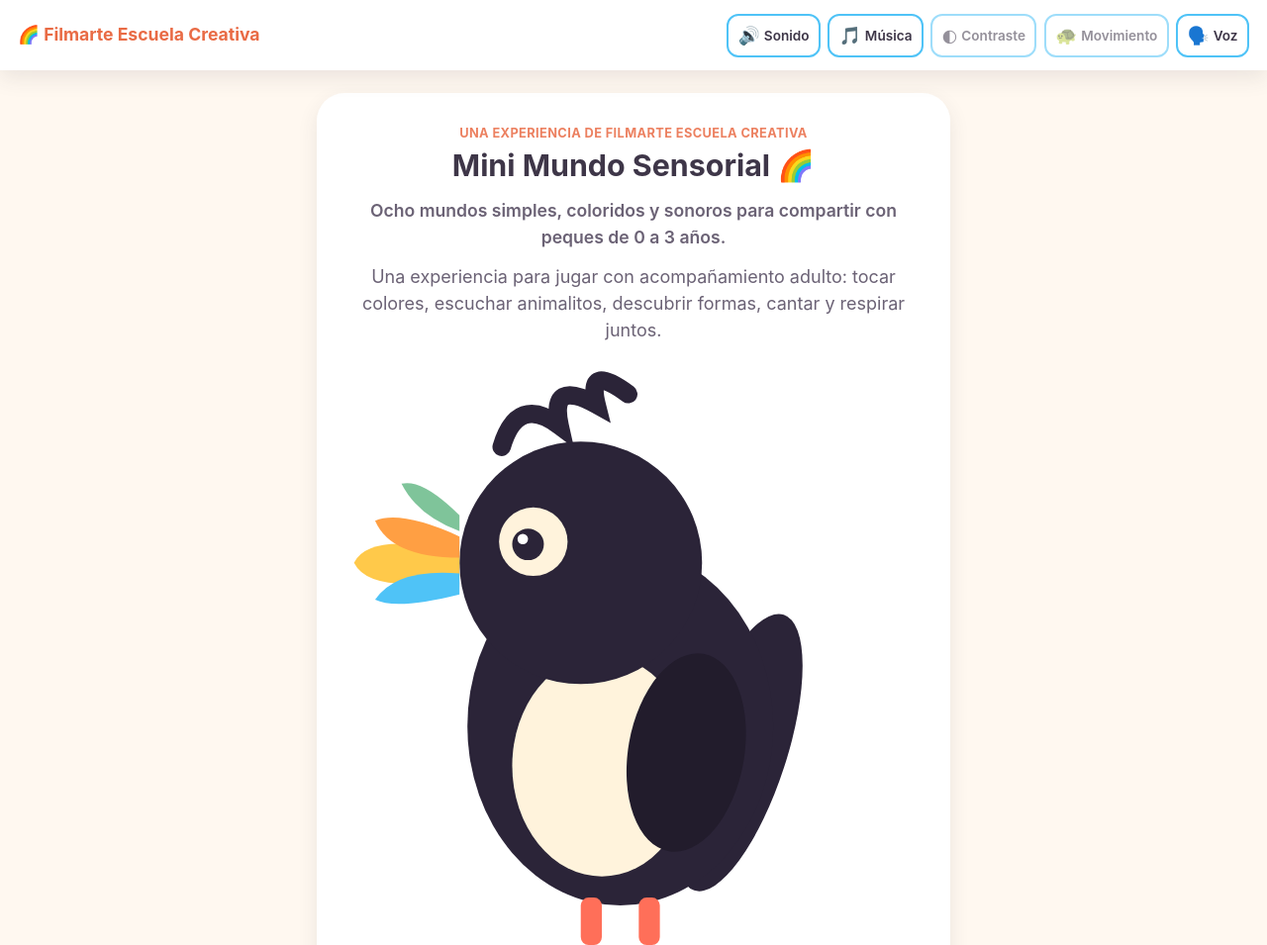
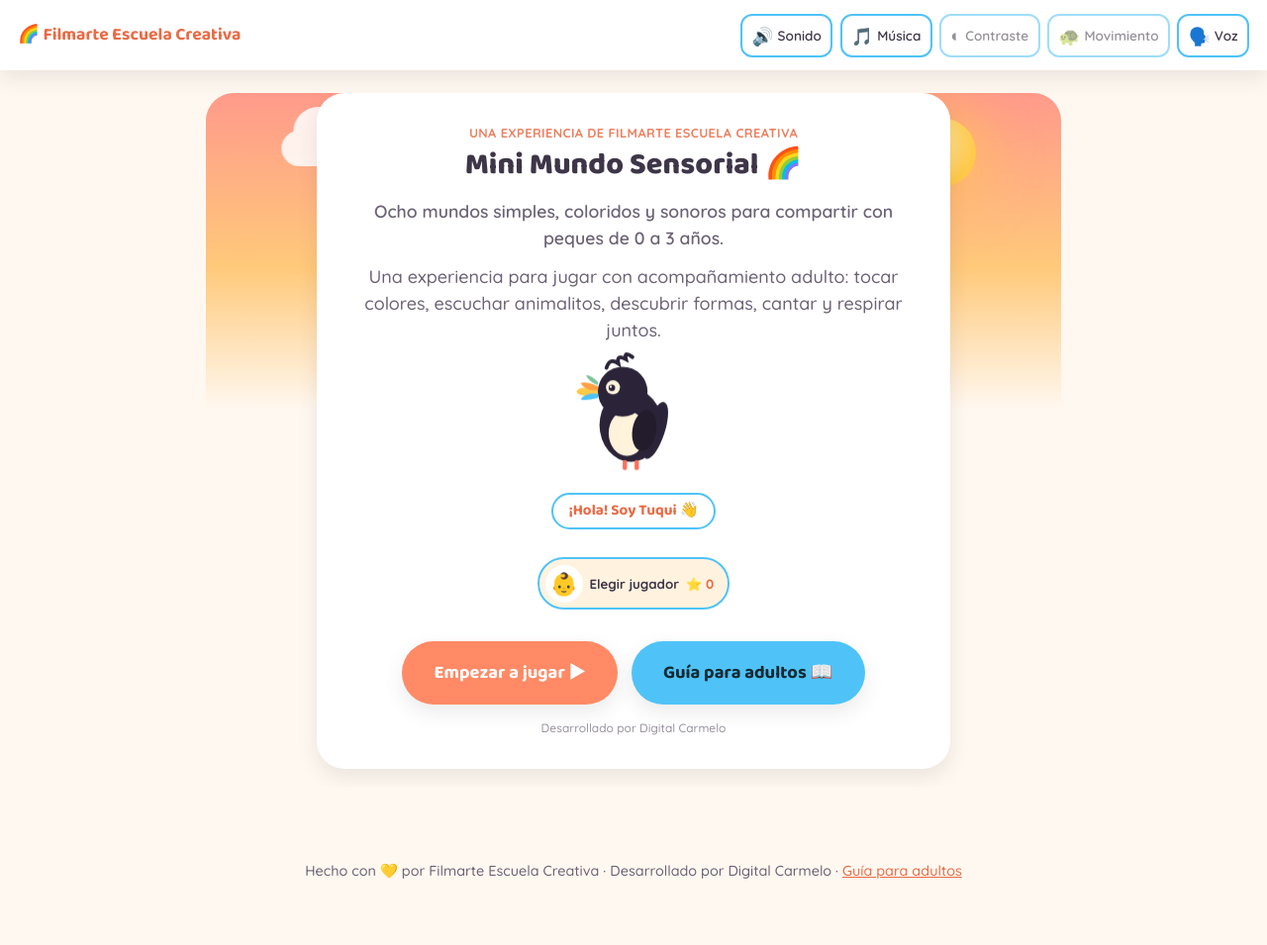
Before and after one commit to filmarteaudiovisuales/mini-mundo-sensorial, a plain HTML site: page index.html in a window 1280 px wide. Shown: the top 955 px of the page at 99% size. After the commit the page ends 932 px from the top, so only its background shows below. Drawn offline with Linux system fonts and the light colour scheme.

Commit message:
Refactor font styles and add hero scene animations.tuqui version
Updated font variables and added new styles for hero scene and mascot.

```diff
--- a/style.css
+++ b/style.css
@@ -25,7 +25,8 @@
   --shadow-soft: 0 8px 20px rgba(62, 54, 72, 0.10);
   --shadow-soft-hover: 0 10px 26px rgba(62, 54, 72, 0.16);
   --focus-ring: 3px solid #2F6FED;
-  --font-main: -apple-system, "Segoe UI Rounded", "Segoe UI", "Trebuchet MS", Verdana, sans-serif;
+  --font-main: 'Quicksand', -apple-system, "Segoe UI", sans-serif;
+  --font-display: 'Baloo 2', var(--font-main);
   --transition-fast: 0.2s ease;
   --transition-slow: 0.6s ease;
 }
@@ -101,14 +102,15 @@
   -webkit-tap-highlight-color: transparent;
 }
 
-h1, h2, h3, h4 { line-height: 1.2; margin: 0 0 0.5em; }
-h1 { font-size: 1.9rem; }
+h1, h2, h3, h4 { line-height: 1.2; margin: 0 0 0.5em; font-family: var(--font-display); font-weight: 700; }
+h1 { font-size: 1.9rem; font-weight: 800; }
 h2 { font-size: 1.5rem; }
 h3 { font-size: 1.15rem; }
 h4 { font-size: 1rem; }
 p { margin: 0 0 0.75em; }
 
 button { font-family: inherit; cursor: pointer; }
+.btn, .brand, .mode-btn, .game-instructions { font-family: var(--font-display); }
 
 .skip-link {
   position: absolute;
@@ -189,6 +191,7 @@
 
 .screen.hidden { display: none; }
 .screen { outline: none; }
+#screen-welcome { position: relative; overflow: hidden; border-radius: var(--radius-lg); }
 
 .card {
   background: var(--color-bg-card);
@@ -199,7 +202,76 @@
   max-width: 640px;
 }
 
-.hero { text-align: center; }
+/* ---------- Escena de bienvenida (cielo, nubes, sol) ---------- */
+.hero-scene {
+  position: absolute;
+  top: 0; left: 0; right: 0;
+  height: 320px;
+  overflow: hidden;
+  background: linear-gradient(180deg, #FF9A8B 0%, #FFC97A 55%, var(--color-bg) 100%);
+  z-index: 0;
+}
+body.contrast .hero-scene { background: #10121A; }
+.hero-sun {
+  position: absolute;
+  top: 8%; right: 10%;
+  width: 70px; height: 70px;
+  border-radius: 50%;
+  background: radial-gradient(circle at 35% 35%, #FFE7A8, #FFC94A 70%);
+  box-shadow: 0 0 50px 14px rgba(255, 201, 74, 0.5);
+}
+.hero-cloud {
+  position: absolute;
+  background: #fff;
+  border-radius: 100px;
+  opacity: 0.85;
+  animation: hero-drift 26s ease-in-out infinite;
+}
+.hero-cloud::before, .hero-cloud::after {
+  content: ''; position: absolute; background: #fff; border-radius: 100px;
+}
+.hc1 { width: 100px; height: 36px; top: 12%; left: 8%; }
+.hc1::before { width: 50px; height: 50px; top: -24px; left: 12px; }
+.hc1::after { width: 36px; height: 36px; top: -14px; left: 54px; }
+.hc2 { width: 70px; height: 26px; top: 24%; right: 18%; opacity: 0.65; animation-delay: -8s; animation-duration: 20s; }
+.hc2::before { width: 36px; height: 36px; top: -18px; left: 8px; }
+.hc3 { width: 56px; height: 20px; top: 6%; left: 45%; opacity: 0.5; animation-delay: -14s; animation-duration: 32s; }
+@keyframes hero-drift {
+  0%, 100% { transform: translateX(0); }
+  50% { transform: translateX(24px); }
+}
+body.reduce-motion .hero-cloud { animation: none; }
+
+/* ---------- Mascota Tuqui ---------- */
+.mascot-wrap {
+  position: relative;
+  display: flex;
+  flex-direction: column;
+  align-items: center;
+  margin: 0.5em 0 1em;
+}
+.mascot-svg {
+  width: 120px;
+  animation: mascot-bob 3.2s ease-in-out infinite;
+}
+body.reduce-motion .mascot-svg { animation: none; }
+@keyframes mascot-bob {
+  0%, 100% { transform: translateY(0); }
+  50% { transform: translateY(-8px); }
+}
+.mascot-bubble {
+  background: #fff;
+  border: 2px solid var(--color-secondary);
+  border-radius: 999px;
+  padding: 0.35em 1em;
+  font-family: var(--font-display);
+  font-weight: 700;
+  font-size: 0.95rem;
+  color: var(--color-primary-dark);
+  margin: 0.4em 0 0;
+}
+
+.hero { text-align: center; position: relative; z-index: 1; }
 .brand-kicker {
   margin: 0 0 0.35em;
   font-size: 0.8rem;
@@ -311,6 +383,31 @@
   font-size: 0.95rem;
   color: var(--color-text-soft);
 }
+
+.audience-grid {
+  display: grid;
+  grid-template-columns: 1fr;
+  gap: 0.75em;
+  margin: 1em 0;
+}
+@media (min-width: 560px) {
+  .audience-grid { grid-template-columns: repeat(3, 1fr); }
+}
+.audience-card {
+  background: var(--color-info-bg);
+  border-radius: var(--radius-md);
+  padding: 1em;
+  text-align: center;
+}
+.audience-card p { margin: 0; font-size: 0.9rem; color: var(--color-text-soft); }
+.audience-card strong { color: var(--color-text); }
+.audience-icon { font-size: 1.8rem; display: block; margin-bottom: 0.3em; }
+
+.business-notice {
+  background: #FFF3E0;
+  border: 2px dashed var(--color-primary);
+}
+.business-notice .link-btn { font-weight: 700; }
 
 /* ---------- Insignia de jugador (avatar + estrellas) ---------- */
 .player-badge {
```
